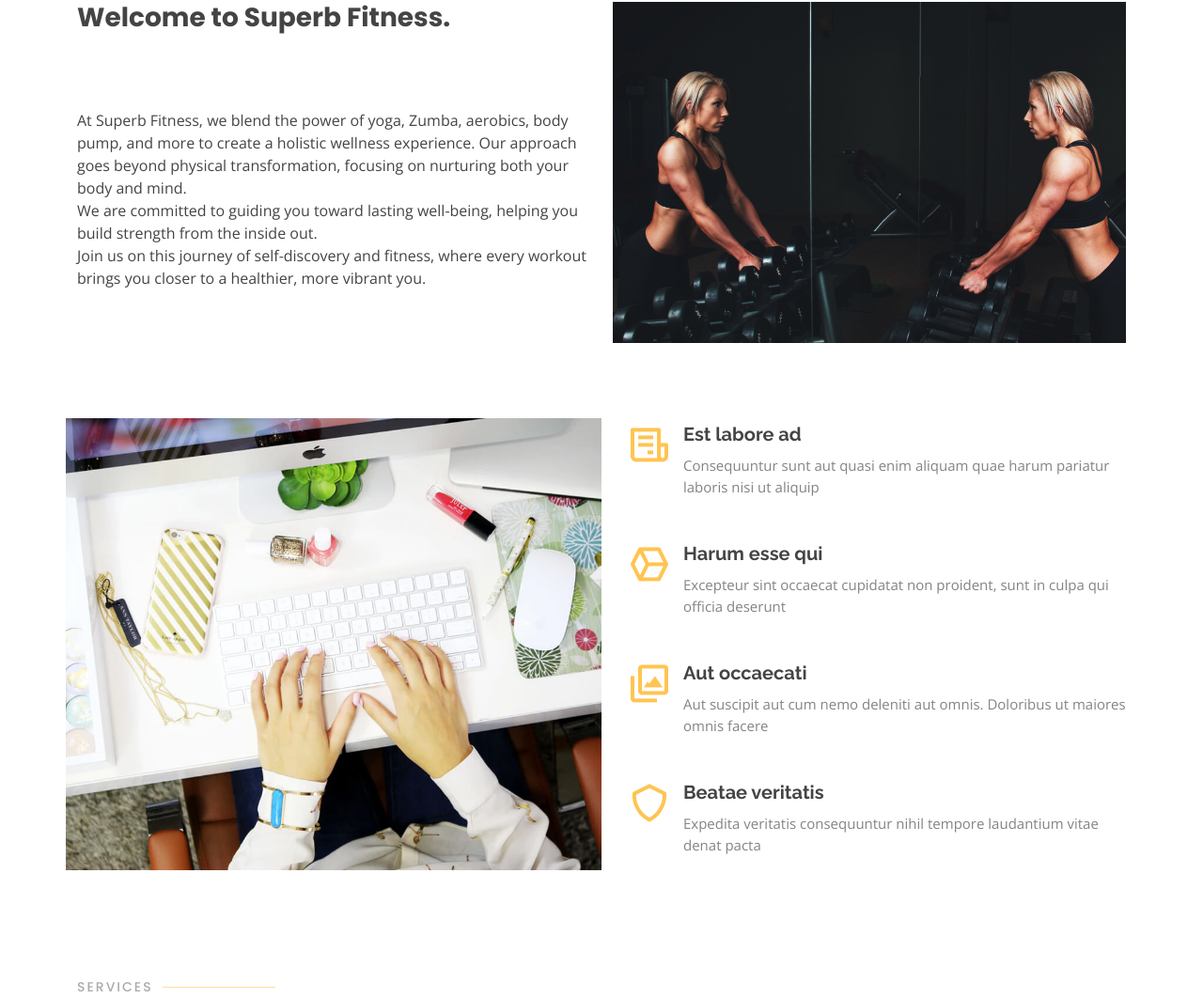
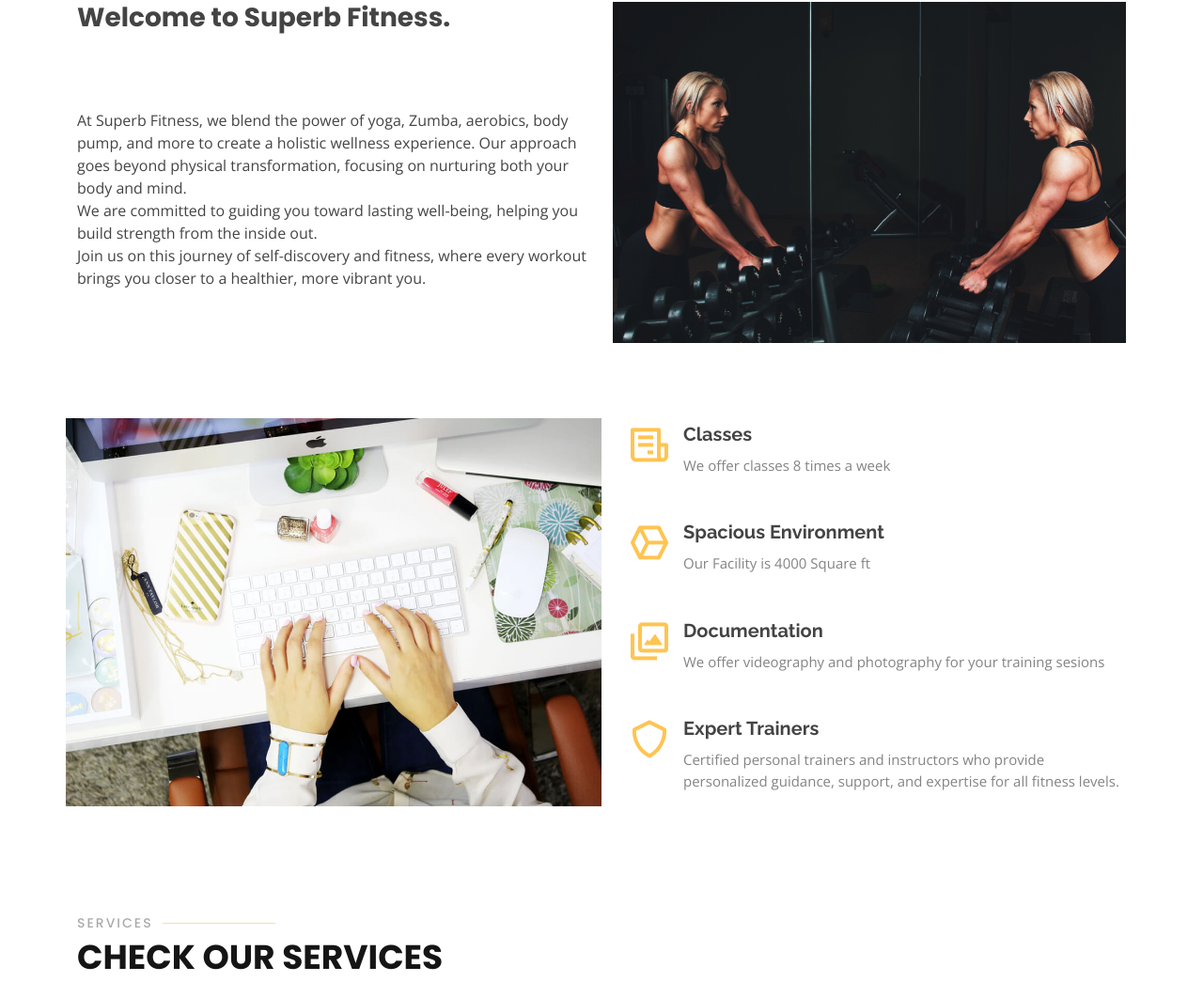
Before and after one commit to chepkiruibetty/gym-app, a Django app: page / in a window 1280 px wide. Shown: the part 858-1920 px from the top of the page at 94% size. Run offline with Django 5.2, Linux system fonts and the light colour scheme; some libraries are stand-ins or nearby versions.

Commit message:
created feature section and added some content

```diff
--- a/templates/index.html
+++ b/templates/index.html
@@ -164,23 +164,23 @@
           <div class="col-lg-6" data-aos="fade-left" data-aos-delay="100">
             <div class="icon-box mt-5 mt-lg-0" data-aos="zoom-in" data-aos-delay="150">
               <i class="bx bx-receipt"></i>
-              <h4>Est labore ad</h4>
-              <p>Consequuntur sunt aut quasi enim aliquam quae harum pariatur laboris nisi ut aliquip</p>
+              <h4>Classes</h4>
+              <p>We offer classes 8 times a week</p>
             </div>
             <div class="icon-box mt-5" data-aos="zoom-in" data-aos-delay="150">
               <i class="bx bx-cube-alt"></i>
-              <h4>Harum esse qui</h4>
-              <p>Excepteur sint occaecat cupidatat non proident, sunt in culpa qui officia deserunt</p>
+              <h4>Spacious Environment</h4>
+              <p>Our Facility is 4000 Square ft</p>
             </div>
             <div class="icon-box mt-5" data-aos="zoom-in" data-aos-delay="150">
               <i class="bx bx-images"></i>
-              <h4>Aut occaecati</h4>
-              <p>Aut suscipit aut cum nemo deleniti aut omnis. Doloribus ut maiores omnis facere</p>
+              <h4>Documentation</h4>
+              <p>We offer videography and photography for your training sesions</p>
             </div>
             <div class="icon-box mt-5" data-aos="zoom-in" data-aos-delay="150">
               <i class="bx bx-shield"></i>
-              <h4>Beatae veritatis</h4>
-              <p>Expedita veritatis consequuntur nihil tempore laudantium vitae denat pacta</p>
+              <h4>Expert Trainers</h4>
+              <p> Certified personal trainers and instructors who provide personalized guidance, support, and expertise for all fitness levels.</p>
             </div>
           </div>
         </div>
```
Also changed, not shown: static/assets/img/cardio.jpeg (added).
